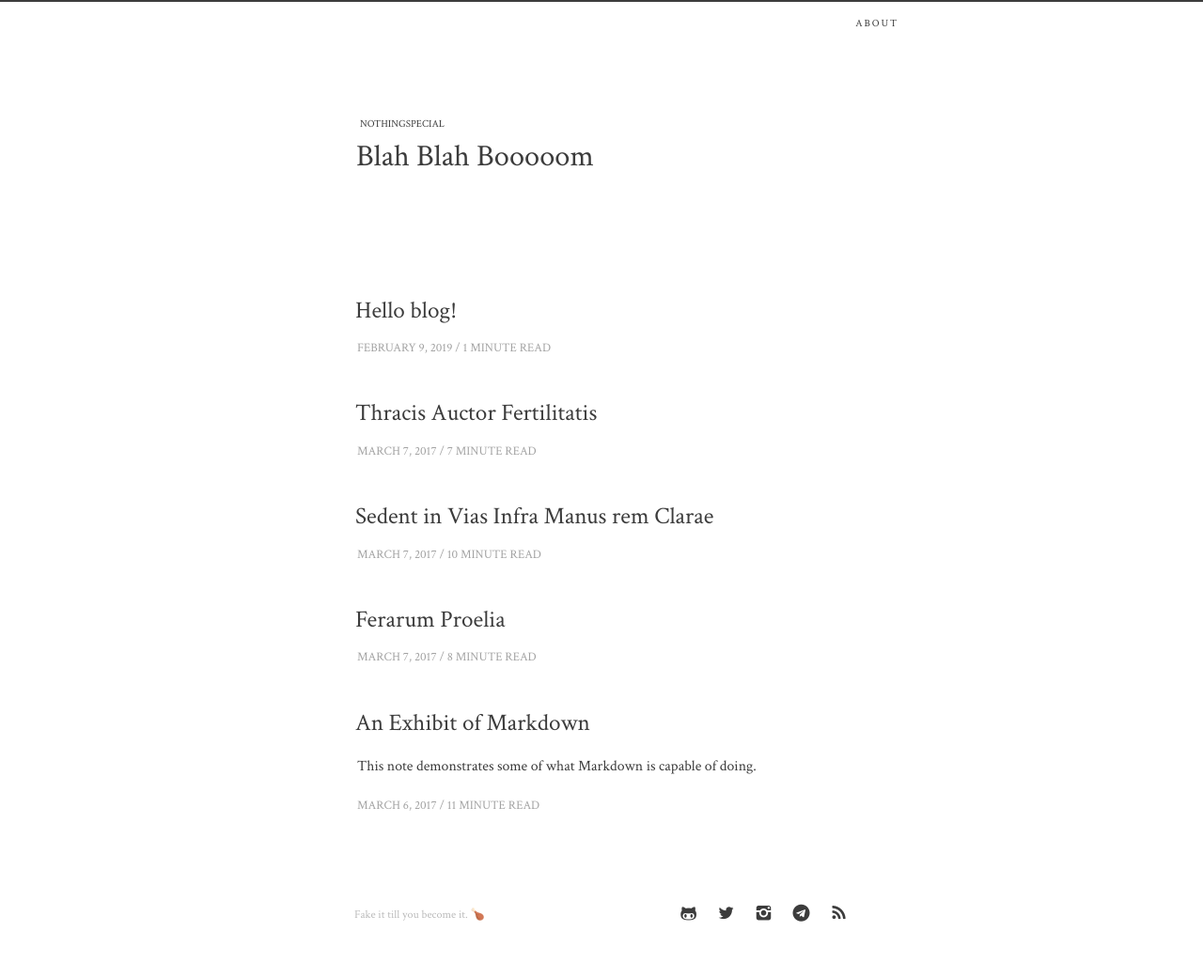
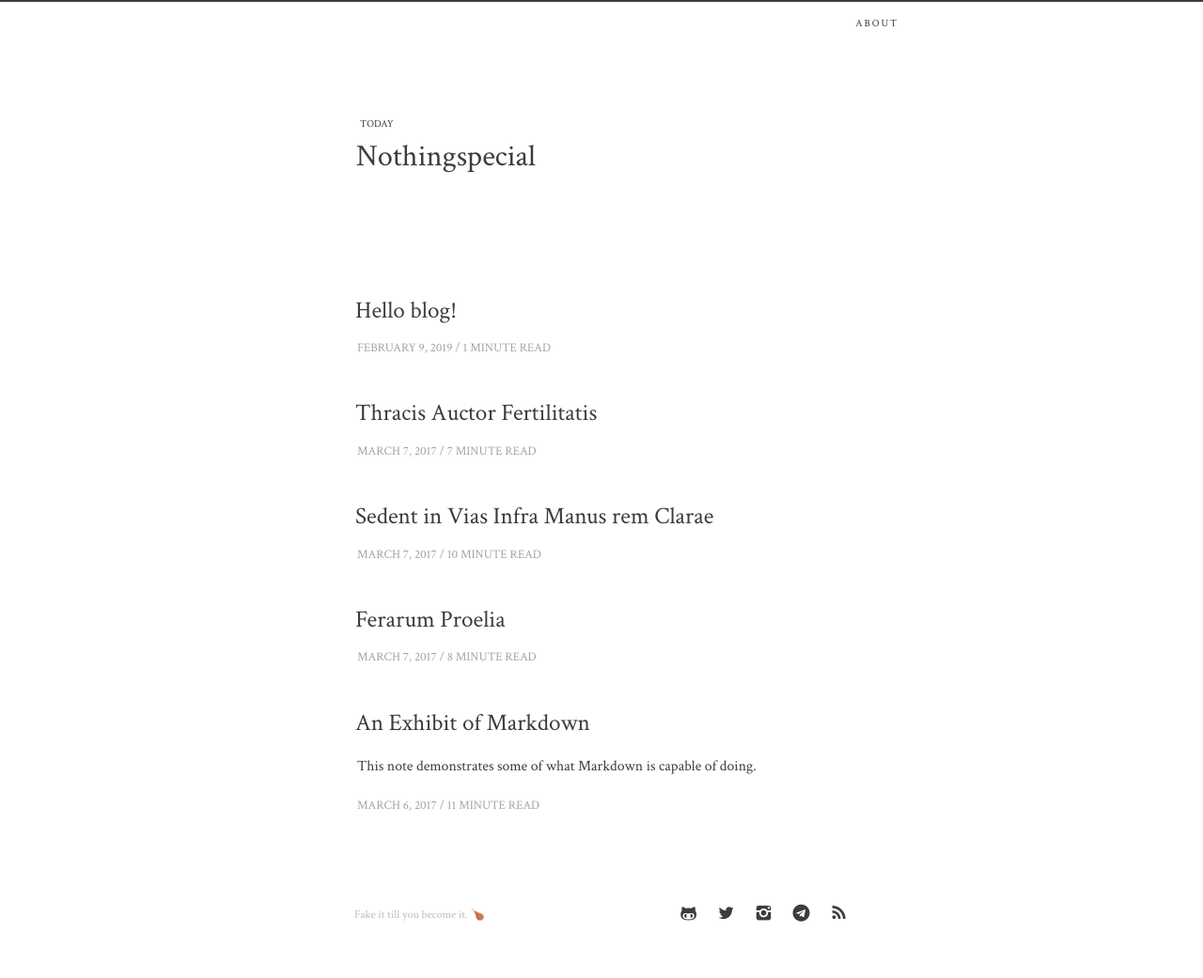
Before and after one commit to yjyannnnn/yjyannnnn.github.io, a Jekyll site: the page built from index.md, in a window 1280 px wide. Shown: the whole page at 94% size. Built offline with Jekyll 4.4.1, drawn with Linux system fonts in a browser that asks for light colours.

Commit message:
Edit blog info

```diff
--- a/_config.yml
+++ b/_config.yml
@@ -1,4 +1,4 @@
-title: NothingSpecial
+title: Today
 author: YYJ
 email: 906118808@qq.com
 description: > # this means to ignore newlines until "baseurl:"
--- a/index.md
+++ b/index.md
@@ -1,4 +1,4 @@
 ---
 layout: home
-title: Blah Blah Booooom
+title: Nothingspecial
 ---
```
